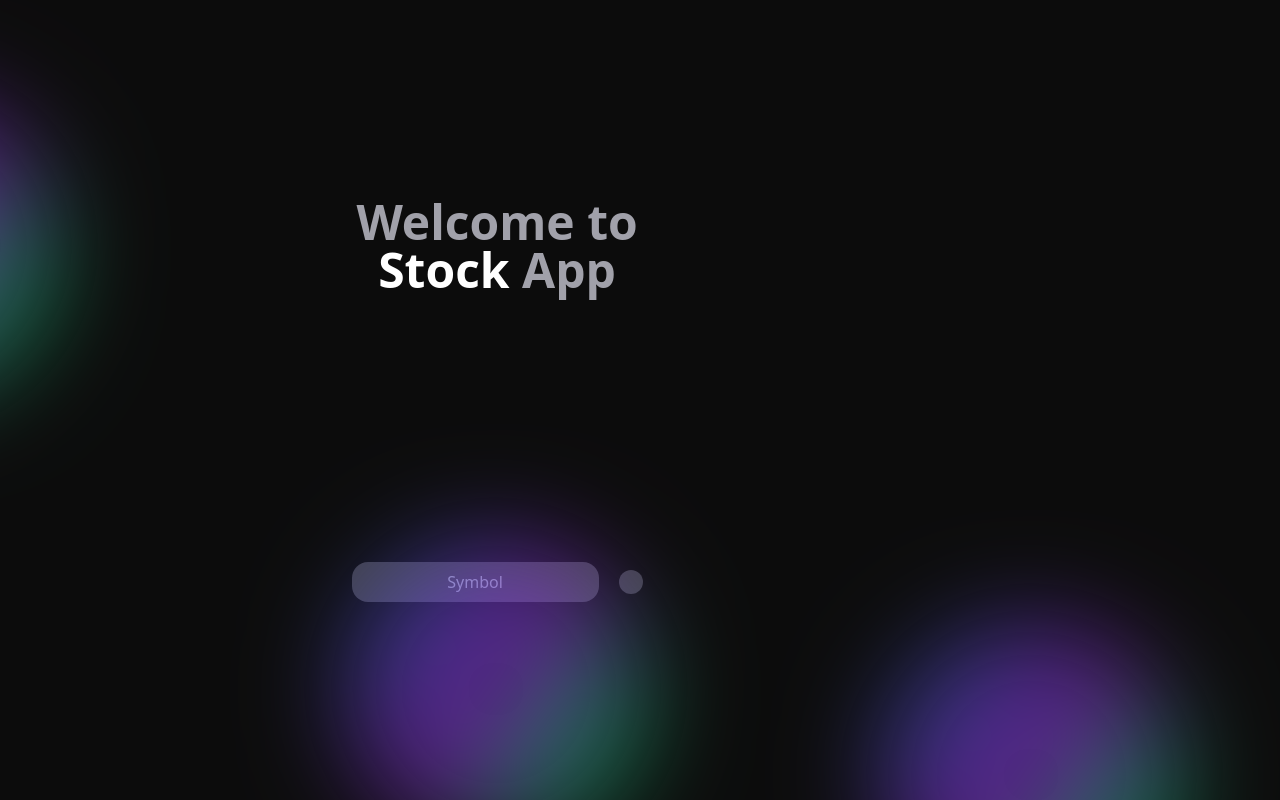
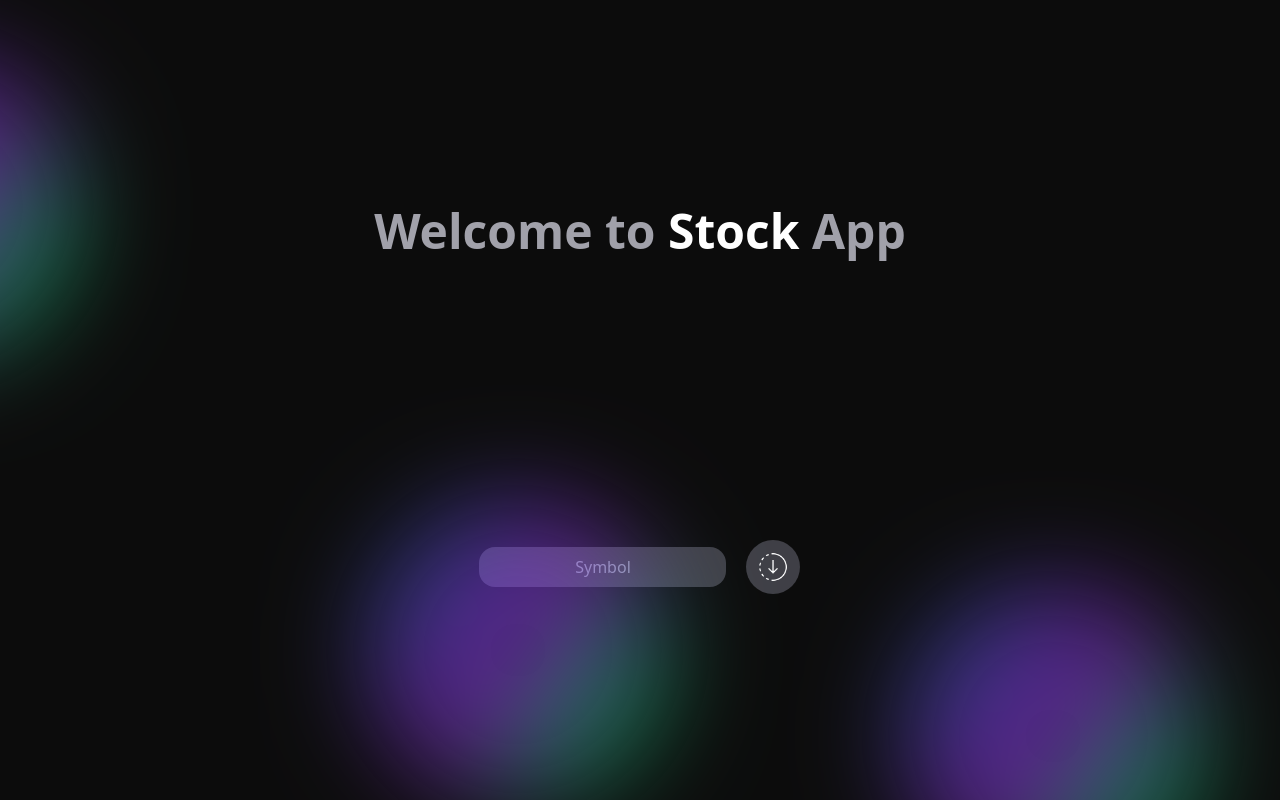
Before and after one commit to ShervanGharibzade/stock-app, a Next.js app: page / in a window 1280 px wide. Built offline with nearby package versions, Linux system fonts and the light colour scheme.

Commit message:
change style

```diff
--- a/src/app/page.js
+++ b/src/app/page.js
@@ -15,8 +15,8 @@ export default function Home() {
   });
 
   return (
-    <main className="grid py-16 lg:flex h-[100vh] gap-10 justify-center items-center w-fit mx-auto">
-      <div className="h-full grid gap-5 lg:gap-0 justify-center items-center w-1/2">
+    <main className="py-16 lg:flex h-[100vh] gap-10 justify-center items-center w-fit mx-auto">
+      <div className="h-full grid gap-5 lg:gap-0 justify-center items-center w-1/2 lg:w-full">
         <Welcome />
         <div className="block lg:hidden">
           {data && (
@@ -32,9 +32,11 @@ export default function Home() {
           setData={setData}
         />
       </div>
-      <div className="hidden lg:block w-1/2">
-        {data && <LineChart name={info.symbol} loading={loading} data={data} />}
-      </div>
+      {data && (
+        <div className="hidden lg:block w-1/2 lg:w-full">
+          <LineChart name={info.symbol} loading={loading} data={data} />
+        </div>
+      )}
     </main>
   );
 }
```
